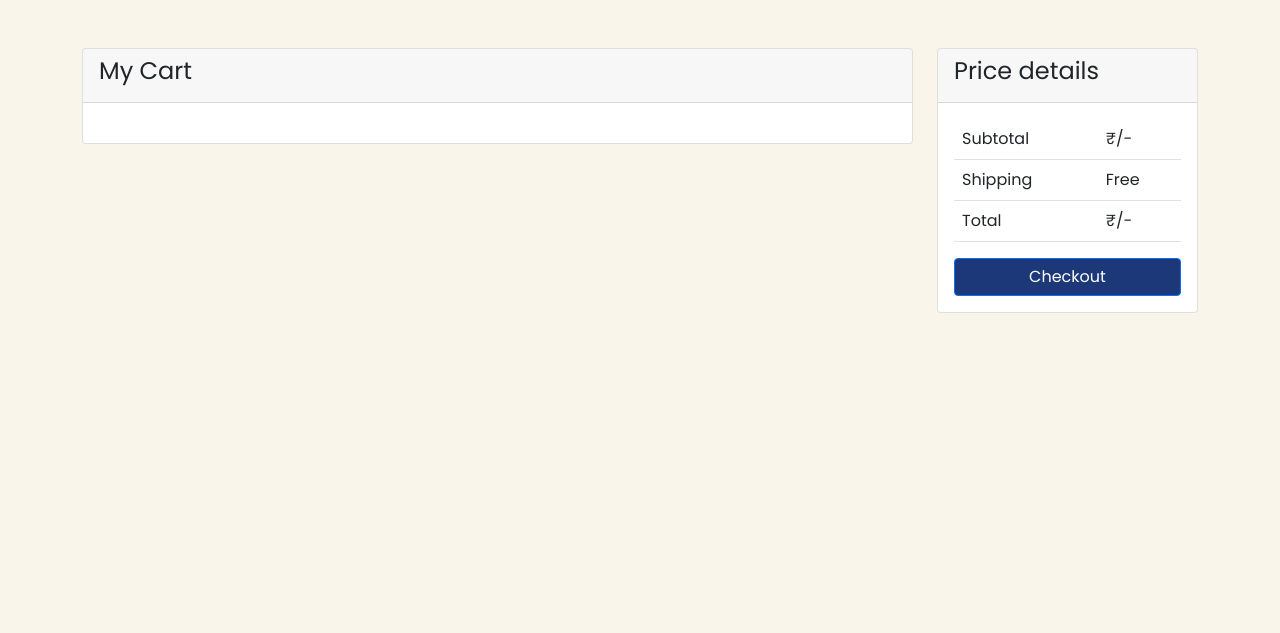
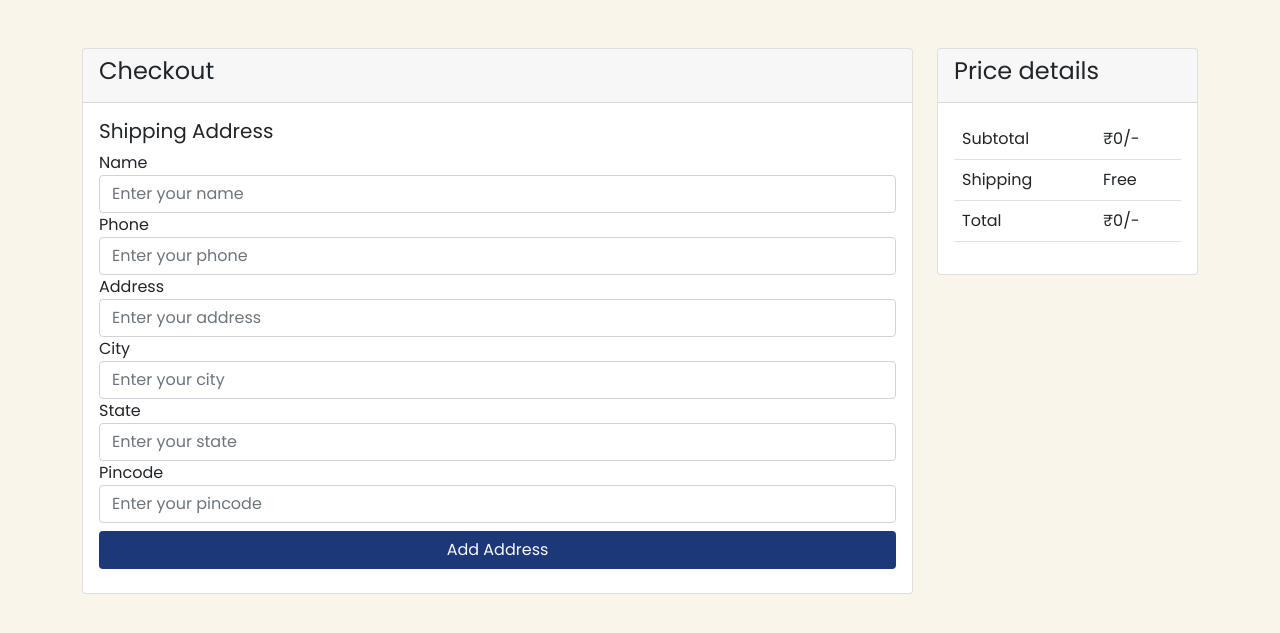
Before and after one commit to shameemm/Cartify-E-commerce, a Django app: page /checkout in a window 1280 px wide. Shown: the part 56-689 px from the top of the page. Run offline with Django 4.2, Linux system fonts and the light colour scheme; the visitor is signed in with stand-in values (Sample User, id 1); some libraries are stand-ins or nearby versions.

Commit message:
stuck on payment

```diff
--- a/cart/settings.py
+++ b/cart/settings.py
@@ -16,7 +16,7 @@ import os
 # Build paths inside the project like this: BASE_DIR / 'subdir'.
 BASE_DIR = Path(__file__).resolve().parent.parent
 TWILIO_ACCOUNT_SID='ACb7ac82c347a5d2e34be2163cf2b46607'
-TWILIO_AUTH_TOKEN='69e7d23ebe224815597c9610edb460d4'
+TWILIO_AUTH_TOKEN='9689fe5c1b8da2a9fdb22c4844b826e8'
 
 # Quick-start development settings - unsuitable for production
 # See https://docs.djangoproject.com/en/4.1/howto/deployment/checklist/
--- a/templates/user/base.html
+++ b/templates/user/base.html
@@ -30,7 +30,7 @@
     <header>
       <nav class="navbar " style="background: #1C3879;    ">
           <div class="container d-flex">
-            <a class="navbar-brand" style="color: #FFFFFF;" href="#">
+            <a class="navbar-brand" style="color: #FFFFFF;" href="/">
               <b>ecommerce</b>
               {% comment %} <img src="/docs/5.0/assets/brand/bootstrap-logo.svg" alt="" width="30" height="24"> {% endcomment %}
             </a>
--- a/templates/user/checkout.html
+++ b/templates/user/checkout.html
@@ -7,35 +7,40 @@
         <div class="col-md-9">
             <div class="card ">
                 <div class="card-header">
-                    <h4>My Cart</h4>
+                    <h4>Checkout</h4>
                 </div>
 
                 <div class="card-body">
-                    <h2>{{empty}}</h2>
-                        {% for cart in cart %}
-                        <div class=" ">
-                            <div class="">
-                                <div class=" d-flex">
-                                    <div class=""style="min-width:150px; max-width:150px;">
-                                        <img src=".{{cart.product.image.url}}" class="img-fluid w-60 fit-cover" style ="">
-                                    </div>
-                                    <div class="p-4">
-                                        <h4>{{cart.product.name}}</h4>
-                                        <p>{{cart.product.description}}</p>
-                                        <p>Price: ₹{{cart.product.price}}/-</p>
-                                        <p>Quantity</p>
-                                        <div class="d-flex ">
+                    <h5>Shipping Address</h5>
+                    <form action="checkout" method="POST">
+                        {% csrf_token %}
+                        <div class="form-group">
+                            <label for="name">Name</label>
+                            <input type="text" class="form-control" name="name" id="name" placeholder="Enter your name">
+                        </div>
+                        <div class="form-group">
+                            <label for="phone">Phone</label>
+                            <input type="text" class="form-control" name="phone" id="phone" placeholder="Enter your phone">
+                        </div>
+                        <div class="form-group">
+                            <label for="address">Address</label>
+                            <input type="text" class="form-control" name="address" id="address" placeholder="Enter your address">
+                        </div>
+                        <div class="form-group">
+                            <label for="city">City</label>
+                            <input type="text" class="form-control" name="city" id="city" placeholder="Enter your city">
+                        </div>
+                        <div class="form-group">
+                            <label for="state">State</label>
+                            <input type="text" class="form-control" name="state" id="state" placeholder="Enter your state">
+                        </div>
+                        <div class="form-group">
+                            <label for="pincode">Pincode</label>
+                            <input type="text" class="form-control" name="pincode" id="pincode" placeholder="Enter your pincode">
+                        </div>
 
-                                            <div class=""><a href="minus?id={{cart.id}}" class="border btn">-</a></div>
-
-                                            <div><p class="mx-1">{{cart.quantity}}</p></div>
-                                            <div class=""style=""><a href="up?id={{cart.id}}" class="border btn">+</a></div>
-                                        </div>
-                                    </div>
-                                </div>
-                            </div>
-                        </div>
-                        {% endfor %}
+                        <button class="btn my-2 text-light" type="submit" style="width:100%; background:#1C3879;">Add Address</button>
+                    </form>
                     </div>
                 </div>
             </div>
@@ -60,7 +65,7 @@
                                 <td>₹{{total}}/-</td>
                             </tr>
                         </table>
-                        <a href="" class="btn btn-primary" style="width:100%; background:#1C3879;">Checkout</a>
+
                     </div>
                 </div>
         </div>
--- a/templates/user/otplogin.html
+++ b/templates/user/otplogin.html
@@ -14,9 +14,11 @@
                         <h1 class="text-center px-5 fs-4 my-3 fw-bold" style="color:#F9F5EB;">LOGIN</h1>
 
 
-                        <form action = "otplogin?id={{user.id}}" method="POST">
+                        <form action = "login" method="POST">
                             {% csrf_token %}
                             <div class="form-group mt-3">
+                                <input type="hidden" name="username" value= "{{username}}" id="username">
+                                <input type="hidden" name="password" value="{{password}}" id="password">
                                 <input type="mobile" style="background:#D9D9D9" placeholder = "Enter the OTP" class="form-control" id="" name="otp">
 
                             </div>
--- a/users/mixins.py
+++ b/users/mixins.py
@@ -14,7 +14,7 @@ class MessageHandler:
         client = Client(settings.ACCOUNT_SID, settings.AUTH_TOKEN)
 
         message = client.messages.create(
-                                        body='Your OTP is '+str(self.otp),
+                                        body='Your OTP for login is  '+str(self.otp),
                                         from_='+15617833506',
                                         to=self.phone_number
                                     )
--- a/users/urls.py
+++ b/users/urls.py
@@ -17,6 +17,7 @@ urlpatterns = [
     path('minus',views.minus,name='minus'),
     path('up',views.up,name='up'),
     path('checkout',views.checkout,name='checkout'),
+    path('payment',views.payment,name='payment'),
 ]
 
 if settings.DEBUG:
--- a/users/views.py
+++ b/users/views.py
@@ -11,24 +11,38 @@ from .mixins import MessageHandler
 import random
 # Create your views here.
 
-
-
-
 def login(request):
     if request.user.is_authenticated and request.user.is_superuser==False:
         return redirect('index')
-    if request.method == 'POST':
+    if request.method == 'POST' and 'username' in request.POST and 'password' in request.POST and 'otp' not in request.POST :
         username = request.POST['username']
         password = request.POST['password']
+        user = User.objects.get(username=username)
+        phone = user.accounts.phone
         user = auth.authenticate(request, username=username, password=password)
+        otp=random.randint(100000,999999)
+        print(otp)
+        numb=Accounts.objects.filter(phone=phone).update(otp=otp)
+        phone = '+91'+str(phone)
+        message_handler = MessageHandler(phone,otp).sent_otp_on_phone()
+        return render(request, 'user/otplogin.html',{'username':username, 'password':password})
+    elif request.method=='POST' and 'otp' in request.POST:
+        otp = request.POST['otp']
+        username = request.POST['username']
+        password = request.POST['password']
+        if Accounts.objects.filter(otp=otp).exists():
+            user = auth.authenticate(request, username=username, password=password)
+            print("user = ",user)
+            auth.login(request, user)
+            return redirect('index')
         if user is not None  and user.is_active and user.is_superuser==False:
             auth.login(request, user)
-
             return redirect('index')
         else:
             messages.info(request,"Invalid Credentials")
             return redirect('login')
-    return render(request, 'user/login.html')
+    else:
+        return render(request, 'user/login.html')
 
 def index(request):
     product=Product.objects.all()
@@ -83,9 +97,6 @@ def up(request):
     return redirect('cart')
 def getotp(request):
     phone=request.POST['phone']
-    # Accounts.objects.get(phone=phone)
-
-    # user=User.objects.filter(id=phone.user_id)
     if not Accounts.objects.filter(phone=phone).exists():
         messages.info(request,"Phone Number Not Registered")
         return redirect('login')
@@ -113,7 +124,7 @@ def otplogin(request):
     else:
         messages.info(request,"Invalid OTP")
         return redirect('login')
-
+@login_required(login_url='login')
 def cart(request):
     if request.user.is_authenticated:
         user=request.user
@@ -121,14 +132,10 @@ def cart(request):
         for i in range(len(cart)):
             if cart[i].quantity<1:
                 cart[i].delete()
-
-
         if len(cart)==0:
             empty="Cart is Empty"
-
             return render(request, 'user/cart.html',{'empty':empty})
         else:
-
             subtotal=0
             for i in range(len(cart)):
                 x=cart[i].product.price*cart[i].quantity
@@ -138,9 +145,48 @@ def cart(request):
             return render(request, 'user/cart.html',{'cart':cart,'subtotal':subtotal,'total':total})
     else:
         return redirect('login')
+@login_required(login_url='login')
+def checkout(request):
+    if request.method=='POST':
+        user = request.user
+        name = request.POST['name']
+        phone = request.POST['phone']
+        address = request.POST['address']
+        city = request.POST['city']
+        state = request.POST['state']
+        pincode = request.POST['pincode']
+        address = Address.objects.create(name=name, phone=phone, address=address, city=city, state=state, pincode=pincode,user=user)
+        address.save()
+        return redirect('payment')
+    else:
+        user = request.user
+        cart = Cart.objects.filter(user=user)
+        subtotal=0
+        for i in range(len(cart)):
+            x=cart[i].product.price*cart[i].quantity
+            subtotal=subtotal+x
+        shipping = 0
+        total = subtotal+ shipping
+        return render(request, 'user/checkout.html',{'subtotal':subtotal, 'total':total})
 
-def checkout(request):
-    return render(request, 'user/checkout.html')
+def payment(request):
+    if request.method=='POST':
+        method=request.POST['payment']
+        amount = request.POST['amount']
+        print(method)
+        order = Order.object
+        return JsonResponse({'method':method})
+    else:
+        user = request.user
+        cart = Cart.objects.filter(user=user)
+        subtotal=0
+        for i in range(len(cart)):
+            x=cart[i].product.price*cart[i].quantity
+            subtotal=subtotal+x
+        shipping = 0
+        total = subtotal+ shipping
+        return render(request, 'user/payment.html',{'subtotal':subtotal, 'total':total})
+
 @login_required(login_url=login)
 def addtocart(request):
     pid = request.GET['pid']
@@ -156,7 +202,6 @@ def addtocart(request):
     else:
         cart = Cart.objects.create(product=product, user=uid)
         cart= Cart.objects.filter(user=uid)
-        # return render(request, 'user/cart.html',{'cart':cart})
         return redirect('cart')
 
 def logout(request):
```
Also changed, not shown: templates/user/cart.html (+7 -3 lines), templates/user/payment.html (added, +58 -0 lines), users/models.py (+36 -0 lines), static/main.js (line endings or trailing spaces), users/migrations/0002_address.py (added), users/migrations/0003_order.py (added), users/migrations/0004_payment.py (added), users/migrations/0005_order_amount_order_method_delete_payment.py (added).
